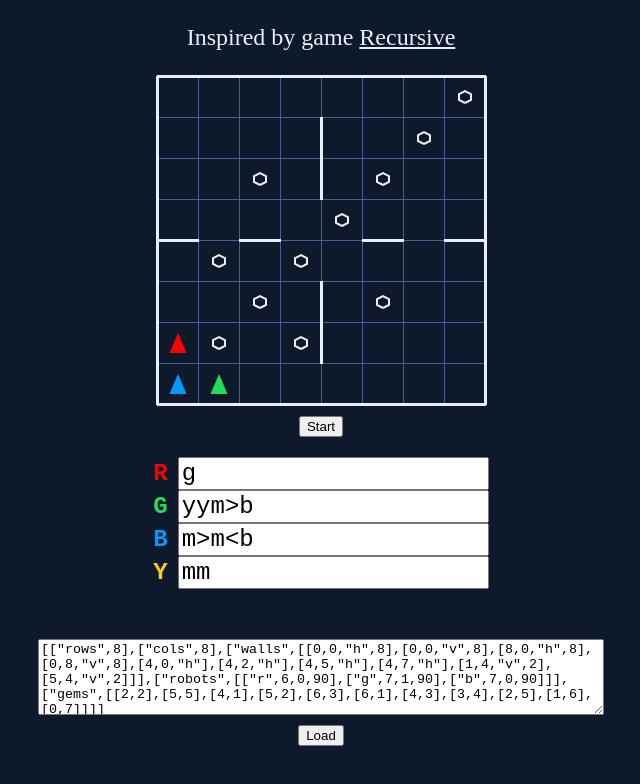
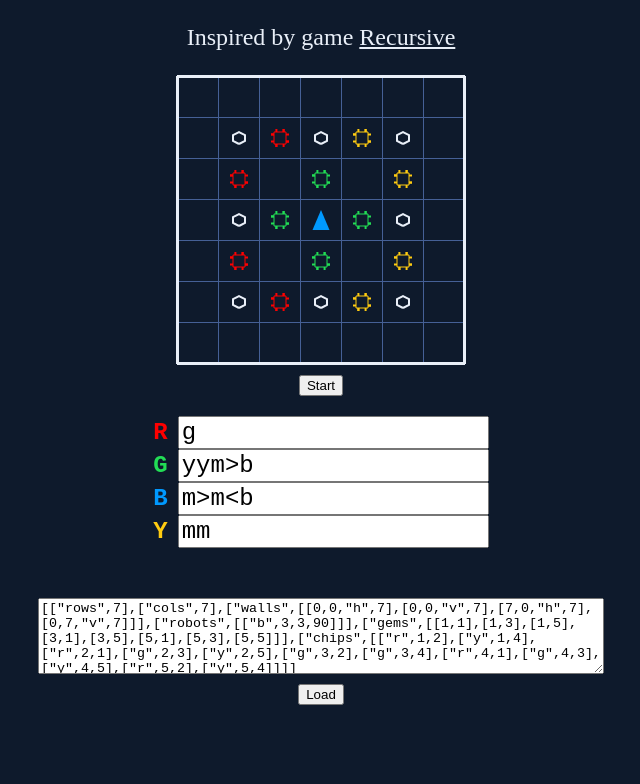
Before and after one commit to sasa-stanko/sasa-stanko.github.io, a plain HTML site: page recursive.html in a window 1280 px wide. Shown: the whole page, without its empty margins (319-959 px from the left). Drawn offline with Linux system fonts and the light colour scheme.

Commit message:
Update recursive

```diff
--- a/game.js
+++ b/game.js
@@ -2,13 +2,11 @@ class drawer_t {
   static cell_size = 40;
   static line_width = 1;
   static wall_extra_width = 1;
-  static gem_line_width = 2;
 
   static background_color = "#0e1a2c";
-  static line_color = "#456096";
-  static wall_color = "#e9eff8"
-  static robot_colors = new Map([['r', "#f00"], ['g', "#2d5"], ['b', "#09f"], ['y', "#fc1"]]);
-  static gem_color = "#eee";
+  static grid_line_color = "#456096";
+  static line_color = "#e9eff8"
+  static color_by_code = new Map([['r', "#f00"], ['g', "#2d5"], ['b', "#09f"], ['y', "#fc1"]]);
 
   canvas;
   rows;
@@ -38,7 +36,7 @@ class drawer_t {
     const cell_size = drawer_t.cell_size;
     const [x, y] = this._to_top_left(r, c);
     ctx.save();
-    ctx.fillStyle = drawer_t.line_color;
+    ctx.fillStyle = drawer_t.grid_line_color;
     ctx.fillRect(x, y, cell_size + 2 * line_width, cell_size + 2 * line_width);
     ctx.fillStyle = drawer_t.background_color;
     ctx.fillRect(x + line_width, y + line_width, cell_size, cell_size);
@@ -60,7 +58,7 @@ class drawer_t {
     const [x, y] = this._to_top_left(r, c);
     const l = length * step + line_width;
     ctx.save();
-    ctx.fillStyle = drawer_t.wall_color;
+    ctx.fillStyle = drawer_t.line_color;
     if (vertical)
       ctx.fillRect(x - wall_padding, y, line_width + 2 * wall_padding, l);
     else
@@ -73,7 +71,7 @@ class drawer_t {
     const a = 0.5 * (drawer_t.cell_size / 2);
     const [x, y] = this._to_center(r, c);
     ctx.save();
-    ctx.fillStyle = drawer_t.robot_colors.get(color);
+    ctx.fillStyle = drawer_t.color_by_code.get(color);
     ctx.translate(x, y);
     ctx.rotate(-this._to_angle(dir));
     ctx.beginPath();
@@ -89,8 +87,8 @@ class drawer_t {
     const a = 0.3 * (drawer_t.cell_size / 2);
     const [x, y] = this._to_center(r, c);
     ctx.save();
-    ctx.strokeStyle = drawer_t.gem_color;
-    ctx.lineWidth = drawer_t.gem_line_width;
+    ctx.strokeStyle = drawer_t.line_color;
+    ctx.lineWidth = 2;
     ctx.translate(x, y);
     ctx.beginPath();
     ctx.moveTo(0, a);
@@ -104,12 +102,62 @@ class drawer_t {
     ctx.restore();
   }
 
+  draw_bug(r, c) {
+    const ctx = this._get_ctx();
+    const a = 0.35 * (drawer_t.cell_size / 2);
+    const [x, y] = this._to_center(r, c);
+    ctx.save();
+    ctx.strokeStyle = drawer_t.line_color;
+    ctx.lineWidth = 1;
+    ctx.translate(x, y);
+    for (let i = 0; i < 4; ++i) {
+      ctx.beginPath();
+      ctx.moveTo(-0.25 * a, 0);
+      ctx.lineTo(0, a);
+      ctx.lineTo(0.25 * a, 0);
+      ctx.lineTo(0, -a);
+      ctx.lineTo(-0.25 * a, 0);
+      ctx.stroke();
+      ctx.rotate(Math.PI / 4);
+    }
+    ctx.restore();
+  }
+
+  draw_chip(color, r, c) {
+    const ctx = this._get_ctx();
+    const a = 0.3 * (drawer_t.cell_size / 2);
+    const [x, y] = this._to_center(r, c);
+    ctx.save();
+    ctx.strokeStyle = drawer_t.color_by_code.get(color);
+    ctx.lineWidth = 1;
+    ctx.translate(x, y);
+    ctx.beginPath();
+    ctx.moveTo(-a, -a);
+    ctx.lineTo(-a, a);
+    ctx.lineTo(a, a);
+    ctx.lineTo(a, -a);
+    ctx.lineTo(-a, -a);
+    ctx.stroke();
+    ctx.lineWidth = 2;
+    for (let i = 0; i < 4; ++i) {
+      ctx.beginPath();
+      ctx.moveTo(-0.6 * a, a);
+      ctx.lineTo(-0.6 * a, 1.5 * a);
+      ctx.stroke();
+      ctx.moveTo(0.6 * a, a);
+      ctx.lineTo(0.6 * a, 1.5 * a);
+      ctx.stroke();
+      ctx.rotate(Math.PI / 2);
+    }
+    ctx.restore();
+  }
+
   draw_text(text) {
     const ctx = drawer._get_ctx();
     ctx.save();
     ctx.font = "28px Arial";
     ctx.lineWidth = 4;
-    ctx.fillStyle = drawer_t.wall_color;
+    ctx.fillStyle = drawer_t.line_color;
     ctx.strokeStyle = drawer_t.background_color;
     ctx.textAlign = "center";
     ctx.strokeText(text, 0.5 * canvas.width, 0.5 * canvas.height);
@@ -155,6 +203,8 @@ class level_t {
   cells() { return this._cells; }
   robots() { return this.m.get("robots"); }
   gems() { return Array.from(this._gems).map((cell) => this._decode_cell(cell)); }
+  bugs() { const bugs = this.m.get("bugs"); if (bugs) return bugs; else return []; }
+  chips() { const chips = this.m.get("chips"); if (chips) return chips; else return []; }
 
   _encode_cell(r, c) {
     return r * this.cols() + c;
@@ -444,6 +494,10 @@ function draw() {
     drawer.draw_wall(wall[0], wall[1], wall[2] === "v", wall.length > 3 ? wall[3] : 1)
   for (const gem of level.gems())
     drawer.draw_gem(...gem);
+  for (const bug of level.bugs())
+    drawer.draw_bug(...bug);
+  for (const chip of level.chips())
+    drawer.draw_chip(...chip);
   for (const robot of robots)
     drawer.draw_robot(robot.color(), robot.pos().r, robot.pos().c, robot.pos().dir);
 }
--- a/recursive.html
+++ b/recursive.html
@@ -54,8 +54,9 @@
     <div><label style="color:#fc1;">Y</label><input type="text" id="y" value="mm"/></div>
   </div>
   <div style="padding-top: 50px;">
-    <textarea id="level_description" class="center">[["rows",8],["cols",8],["walls",[[0,0,"h",8],[0,0,"v",8],[8,0,"h",8],[0,8,"v",8],[4,0,"h"],[4,2,"h"],[4,5,"h"],[4,7,"h"],[1,4,"v",2],[5,4,"v",2]]],["robots",[["r",6,0,90],["g",7,1,90],["b",7,0,90]]],["gems",[[2,2],[5,5],[4,1],[5,2],[6,3],[6,1],[4,3],[3,4],[2,5],[1,6],[0,7]]]]</textarea>
-    <!-- <textarea id="level_description" class="center">[["rows",9],["cols",5],["walls",[[0,2,"h"],[0,3,"v"],[1,3,"h"],[1,4,"v"],[2,4,"h"],[2,5,"v"],[3,4,"h"],[3,4,"v"],[4,3,"h"],[4,3,"v"],[5,3,"h"],[5,4,"v"],[6,4,"h"],[6,5,"v"],[7,4,"h"],[7,4,"v"],[8,3,"h"],[8,3,"v"],[9,2,"h"],[0,2,"v"],[1,1,"h"],[1,1,"v"],[2,0,"h"],[2,0,"v"],[3,0,"h"],[3,1,"v"],[4,1,"h"],[4,2,"v"],[5,1,"h"],[5,1,"v"],[6,0,"h"],[6,0,"v"],[7,0,"h"],[7,1,"v"],[8,1,"h"],[8,2,"v"]]],["robots",[["b",4,2,90]]],["gems",[[0,2],[2,0],[2,4],[6,0],[6,4],[8,2]]]]</textarea> -->
+    <!-- <textarea id="level_description" class="center">[["rows",8],["cols",8],["walls",[[0,0,"h",8],[0,0,"v",8],[8,0,"h",8],[0,8,"v",8],[4,0,"h"],[4,2,"h"],[4,5,"h"],[4,7,"h"],[1,4,"v",2],[5,4,"v",2]]],["robots",[["r",6,0,90],["g",7,1,90],["b",7,0,90]]],["gems",[[2,2],[5,5],[4,1],[5,2],[6,3],[6,1],[4,3],[3,4],[2,5],[1,6],[0,7]]]]</textarea> -->
+    <!-- <textarea id="level_description" class="center">[["rows",9],["cols",5],["walls",[[0,2,"h"],[0,3,"v"],[1,3,"h"],[1,4,"v"],[2,4,"h"],[2,5,"v"],[3,4,"h"],[3,4,"v"],[4,3,"h"],[4,3,"v"],[5,3,"h"],[5,4,"v"],[6,4,"h"],[6,5,"v"],[7,4,"h"],[7,4,"v"],[8,3,"h"],[8,3,"v"],[9,2,"h"],[0,2,"v"],[1,1,"h"],[1,1,"v"],[2,0,"h"],[2,0,"v"],[3,0,"h"],[3,1,"v"],[4,1,"h"],[4,2,"v"],[5,1,"h"],[5,1,"v"],[6,0,"h"],[6,0,"v"],[7,0,"h"],[7,1,"v"],[8,1,"h"],[8,2,"v"]]],["robots",[["b",4,2,90]]],["gems",[[0,2],[2,0],[2,4],[6,0],[6,4],[8,2]]],["bugs",[[2, 2],[6,2]]]]</textarea> -->
+    <textarea id="level_description" class="center">[["rows",7],["cols",7],["walls",[[0,0,"h",7],[0,0,"v",7],[7,0,"h",7],[0,7,"v",7]]],["robots",[["b",3,3,90]]],["gems",[[1,1],[1,3],[1,5],[3,1],[3,5],[5,1],[5,3],[5,5]]],["chips",[["r",1,2],["y",1,4],["r",2,1],["g",2,3],["y",2,5],["g",3,2],["g",3,4],["r",4,1],["g",4,3],["y",4,5],["r",5,2],["y",5,4]]]]</textarea>
     <div style="padding-top: 10px;"><button type="button" id="load" class="center" onclick="on_load_click()">Load</button></div>
   </div>
 </div>
```
